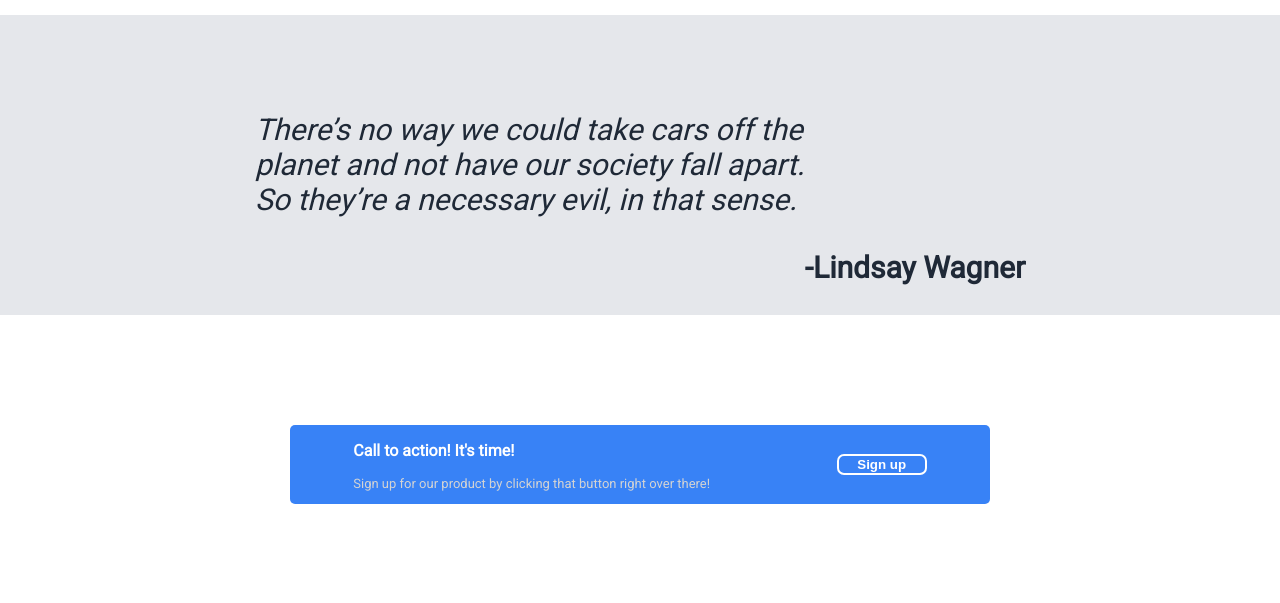
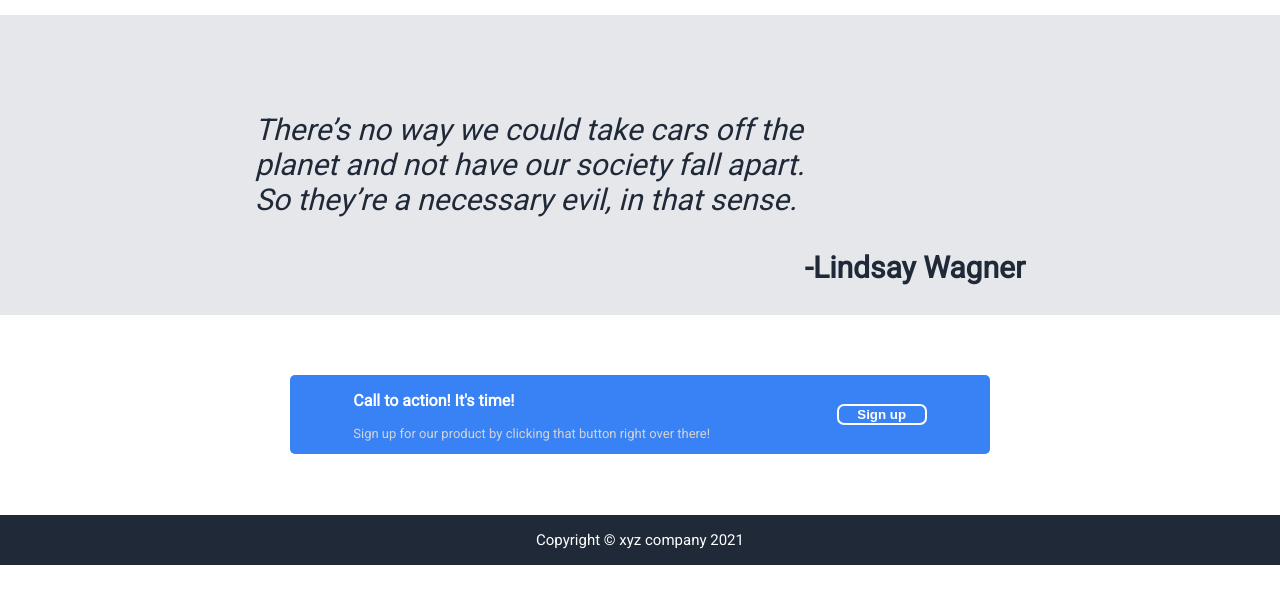
Before and after one commit to mebecomingadev/odin-landingpage, a plain HTML site: page index.html in a window 1280 px wide. Shown: the part 648-1251 px from the top of the page. After the commit the page ends 1213 px from the top, so only its background shows below. Drawn offline with Linux system fonts and the light colour scheme; a web font is replaced by a local one.

Commit message:
Added footer for the landing page and finished the page.

```diff
--- a/index.html
+++ b/index.html
@@ -61,5 +61,8 @@
    </div>
   </div>
 </div>
+<footer>
+  Copyright &#169 xyz company 2021
+</footer>
 </body>
 </html>
--- a/style.css
+++ b/style.css
@@ -117,7 +117,7 @@ h2{
     color: #1f2937;
 }
 .bottomcontainer{
-    height: 300px;
+    height: 200px;
     display: flex;
     justify-content: center;
     align-items: center;
@@ -150,3 +150,12 @@ h2{
     width: 90px;
 
 }
+footer{
+    display: flex;
+    justify-content: center;
+    align-items: center;
+    background-color: #1f2937;
+    height: 50px;
+    color: white;
+    font-size: 15px;
+}
```
